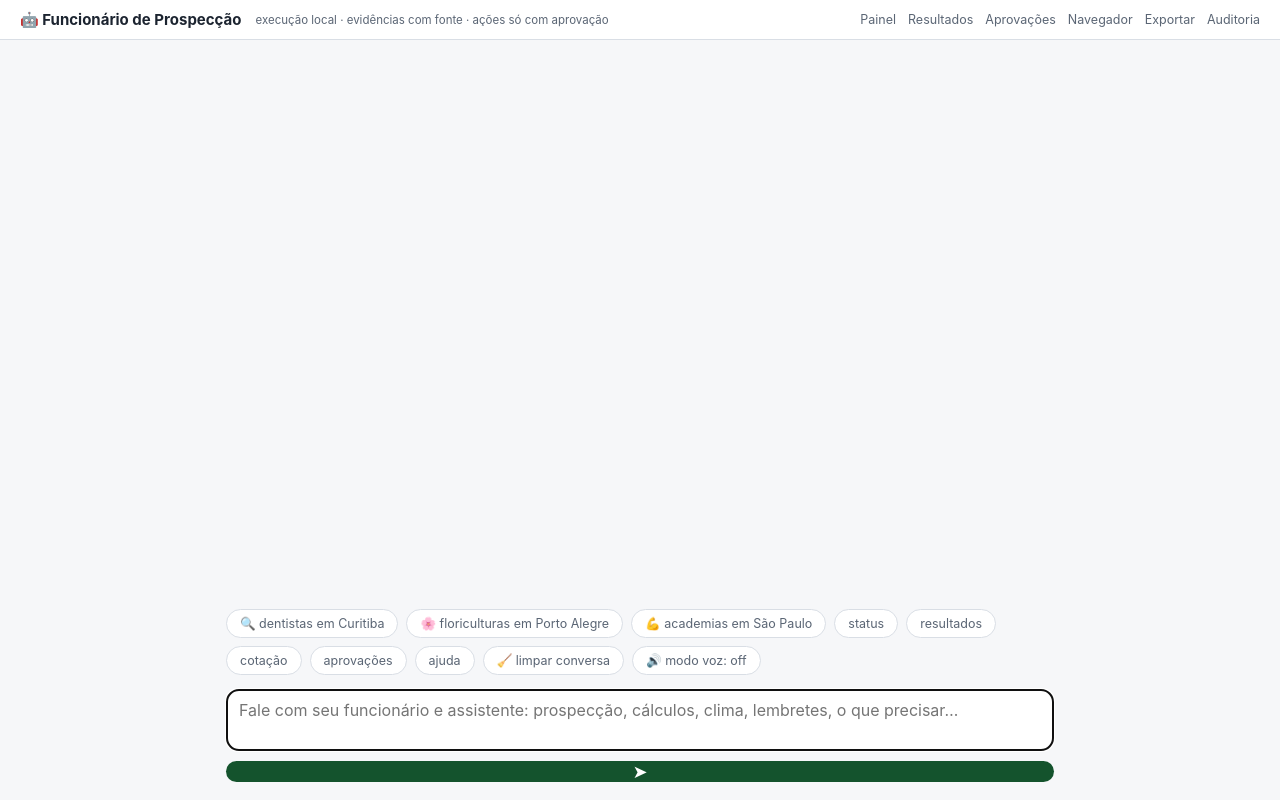
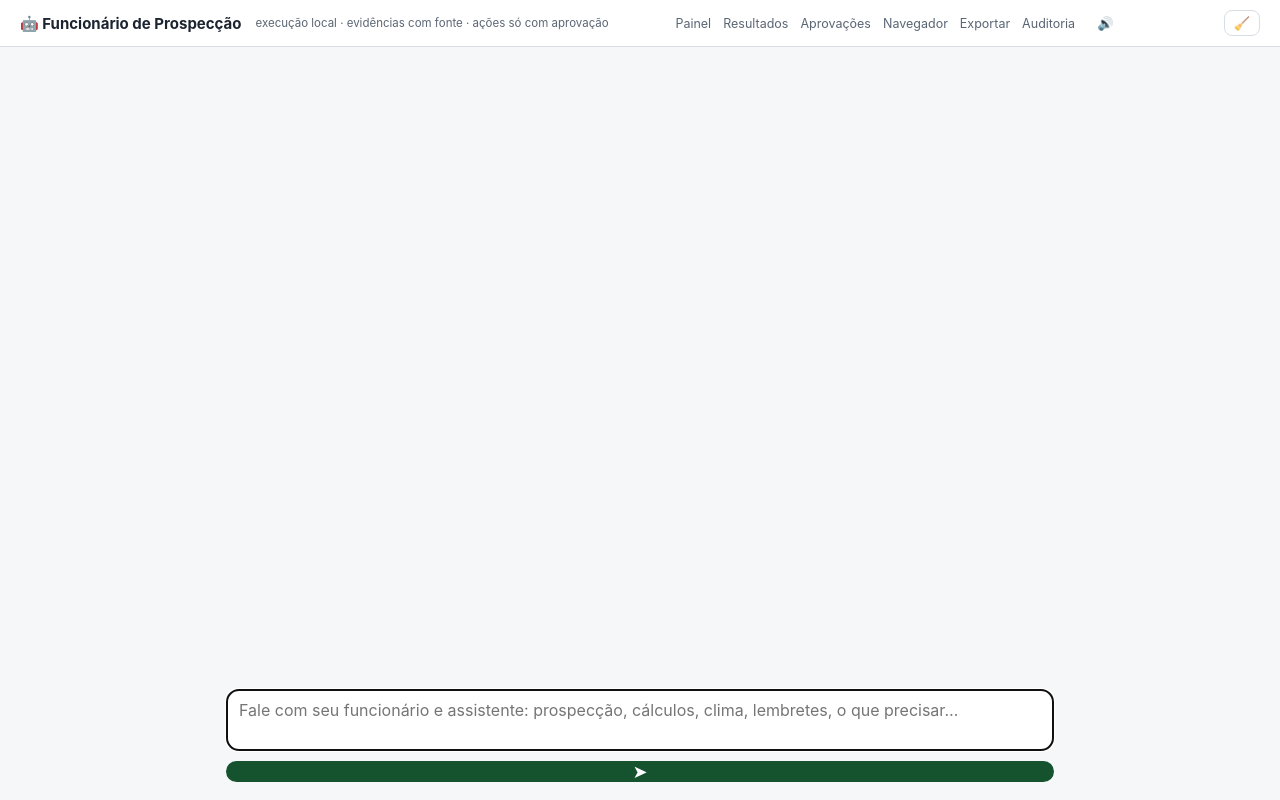
Before and after one commit to gasp0x/AI-Prospecting-Employee, a FastAPI app: page / in a window 1280 px wide. Run offline with FastAPI, Linux system fonts and the light colour scheme; data that the repository does not hold is empty.

Commit message:
Remove barra de sugestões do chat — controles de voz e limpeza movidos para o topo

```diff
--- a/app/web/templates/chat.html
+++ b/app/web/templates/chat.html
@@ -24,33 +24,21 @@
     form#entrada { display: flex; gap: 10px; padding: 14px 16px 18px; max-width: 860px; width: 100%; margin: 0 auto; }
     form#entrada textarea { flex: 1; min-height: 46px; max-height: 140px; resize: none; border-radius: 12px; }
     form#entrada button { border-radius: 12px; padding: 0 22px; font-size: 18px; }
-    .sugestoes { max-width: 860px; width: 100%; margin: 0 auto; padding: 10px 16px 0; display: flex; gap: 8px; flex-wrap: wrap; }
-    .sugestoes button { font-size: 12.5px; background: var(--cartao); color: var(--suave); border: 1px solid var(--borda); border-radius: 999px; padding: 6px 13px; cursor: pointer; }
-    .sugestoes button:hover { color: var(--texto); border-color: var(--suave); }
   </style>
 </head>
 <body>
 <header class="chat-topo">
   <strong>🤖 Funcionário de Prospecção</strong>
   <span style="font-size:11.5px;color:var(--suave)">execução local · evidências com fonte · ações só com aprovação</span>
-  <span style="margin-left:auto; display:flex; gap:12px">
+  <span style="margin-left:auto; display:flex; gap:12px; align-items:center">
     <a href="/painel">Painel</a><a href="/resultados">Resultados</a><a href="/aprovacoes">Aprovações</a><a href="/extensao">Navegador</a><a href="/exportar">Exportar</a><a href="/auditoria">Auditoria</a>
+    <button id="btn-voz" title="Wilson fala as respostas em voz alta" style="font-size:13px; background:none; border:1px solid var(--borda); border-radius:8px; padding:4px 9px; cursor:pointer">🔊</button>
+    <button id="btn-limpar" title="Apaga o histórico desta conversa" style="font-size:13px; background:none; border:1px solid var(--borda); border-radius:8px; padding:4px 9px; cursor:pointer">🧹</button>
   </span>
 </header>
 
 <div id="conversa"></div>
-<div class="sugestoes">
-  <button data-texto="procure dentistas em Curitiba (PR) com site próprio">🔍 dentistas em Curitiba</button>
-  <button data-texto="procure floriculturas em Porto Alegre (RS) com entrega própria">🌸 floriculturas em Porto Alegre</button>
-  <button data-texto="procure academias em São Paulo (SP) que usem check-in digital">💪 academias em São Paulo</button>
-  <button data-texto="status">status</button>
-  <button data-texto="resultados">resultados</button>
-  <button data-texto="cotação do dólar">cotação</button>
-  <button data-texto="aprovações">aprovações</button>
-  <button data-texto="ajuda">ajuda</button>
-  <button id="btn-limpar" title="Apaga o histórico desta conversa">🧹 limpar conversa</button>
-  <button id="btn-voz" title="Wilson fala as respostas em voz alta">🔊 modo voz: off</button>
-</div>
+
 <form id="entrada">
   <textarea id="campo" placeholder="Fale com seu funcionário e assistente: prospecção, cálculos, clima, lembretes, o que precisar…" autofocus></textarea>
   <button type="submit">➤</button>
@@ -123,8 +111,6 @@ document.querySelector("form#entrada").addEventListener("submit", (e) => { e.pre
 campo.addEventListener("keydown", (e) => {
   if (e.key === "Enter" && !e.shiftKey) { e.preventDefault(); enviar(campo.value); }
 });
-document.querySelectorAll(".sugestoes button[data-texto]").forEach((b) => b.addEventListener("click", () => enviar(b.dataset.texto)));
-
 const btnVoz = document.getElementById("btn-voz");
 async function atualizarVoz() {
   try {
```
